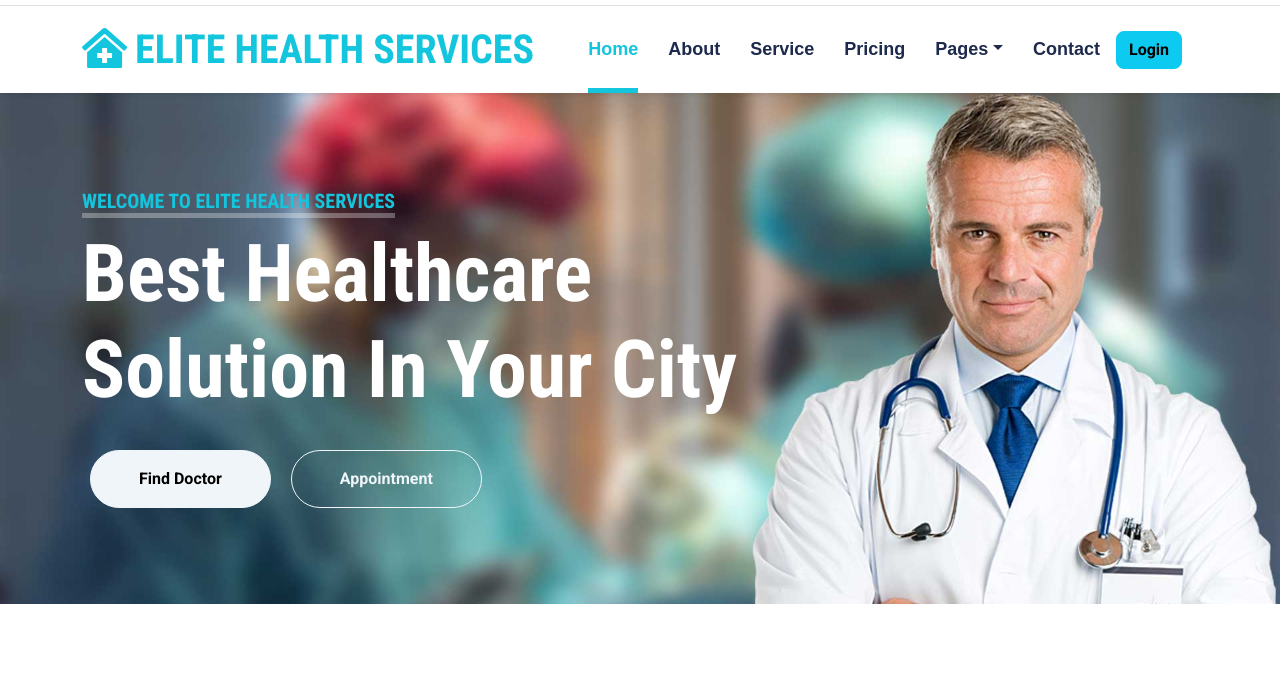
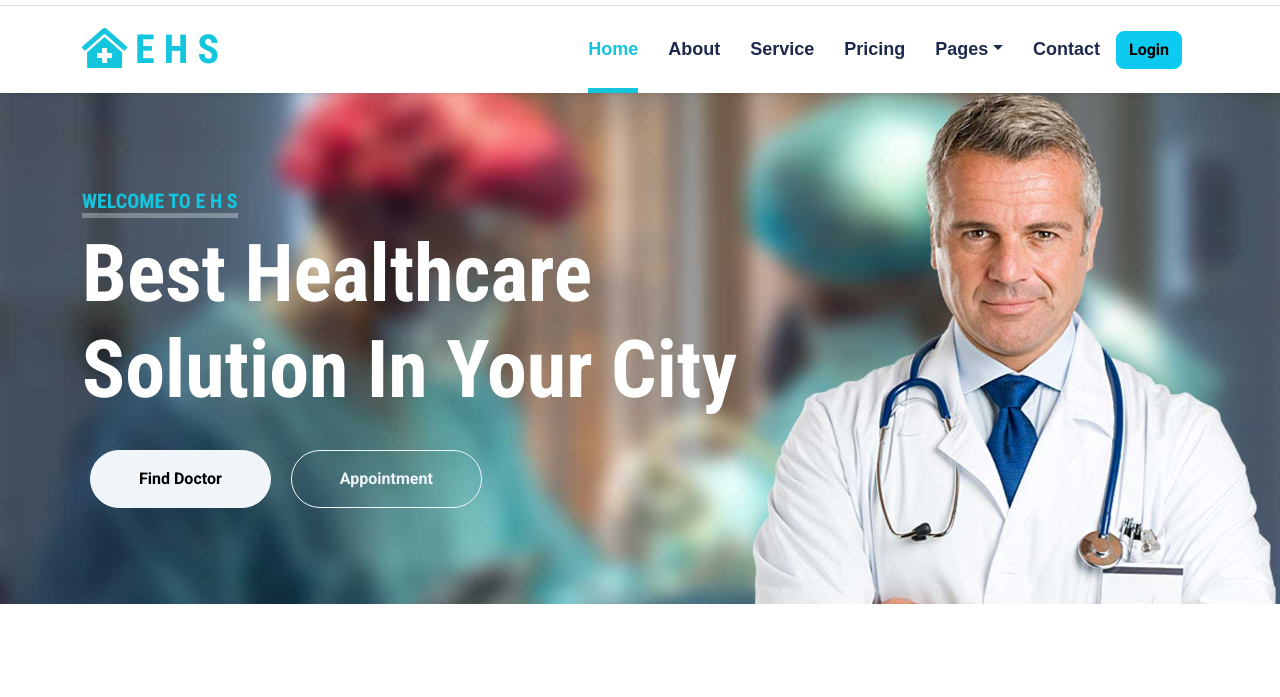
Before and after one commit to Adityakumarurmaliya/Doctor-Website-2, a plain HTML site: page index.html in a window 1280 px wide. Shown: the part 35-732 px from the top of the page. Drawn offline with nearby package versions, Linux system fonts and the light colour scheme.

Commit message:
Sorce-Code

```diff
--- a/index.html
+++ b/index.html
@@ -3,7 +3,7 @@
 
 <head>
     <meta charset="utf-8">
-    <title>ELITE HEALTH SERVICES - Hospital Website Template</title>
+    <title>E H S - Hospital Website Template</title>
     <meta content="width=device-width, initial-scale=1.0" name="viewport">
     <meta content="Free HTML Templates" name="keywords">
     <meta content="Free HTML Templates" name="description">
@@ -72,7 +72,7 @@
         <div class="container">
             <nav class="navbar navbar-expand-lg bg-white navbar-light py-3 py-lg-0">
                 <a href="index.html" class="navbar-brand">
-                    <h1 class="m-0 text-uppercase text-primary"><i class="fa fa-clinic-medical me-2"></i>ELITE HEALTH SERVICES</h1>
+                    <h1 class="m-0 text-uppercase text-primary"><i class="fa fa-clinic-medical me-2"></i>E H S</h1>
                 </a>
                 <button class="navbar-toggler" type="button" data-bs-toggle="collapse" data-bs-target="#navbarCollapse">
                     <span class="navbar-toggler-icon"></span>
@@ -115,7 +115,7 @@
         <div class="container py-5">
             <div class="row justify-content-start">
                 <div class="col-lg-8 text-center text-lg-start">
-                    <h5 class="d-inline-block text-primary text-uppercase border-bottom border-5" style="border-color: rgba(256, 256, 256, .3) !important;">Welcome To ELITE HEALTH SERVICES</h5>
+                    <h5 class="d-inline-block text-primary text-uppercase border-bottom border-5" style="border-color: rgba(256, 256, 256, .3) !important;">Welcome To E H S</h5>
                     <h1 class="display-1 text-white mb-md-4">Best Healthcare Solution In Your City</h1>
                     <div class="pt-2">
                         <a href="" class="btn btn-light rounded-pill py-md-3 px-md-5 mx-2">Find Doctor</a>
```
Also changed, not shown: about.html (+2 -2 lines), appointment.html (+2 -2 lines), blog.html (+2 -2 lines), contact.html (+2 -2 lines), detail.html (+2 -2 lines), price.html (+2 -2 lines), search.html (+2 -2 lines), service.html (+2 -2 lines), team.html (+2 -2 lines), testimonial.html (+2 -2 lines), READ-ME.txt.
